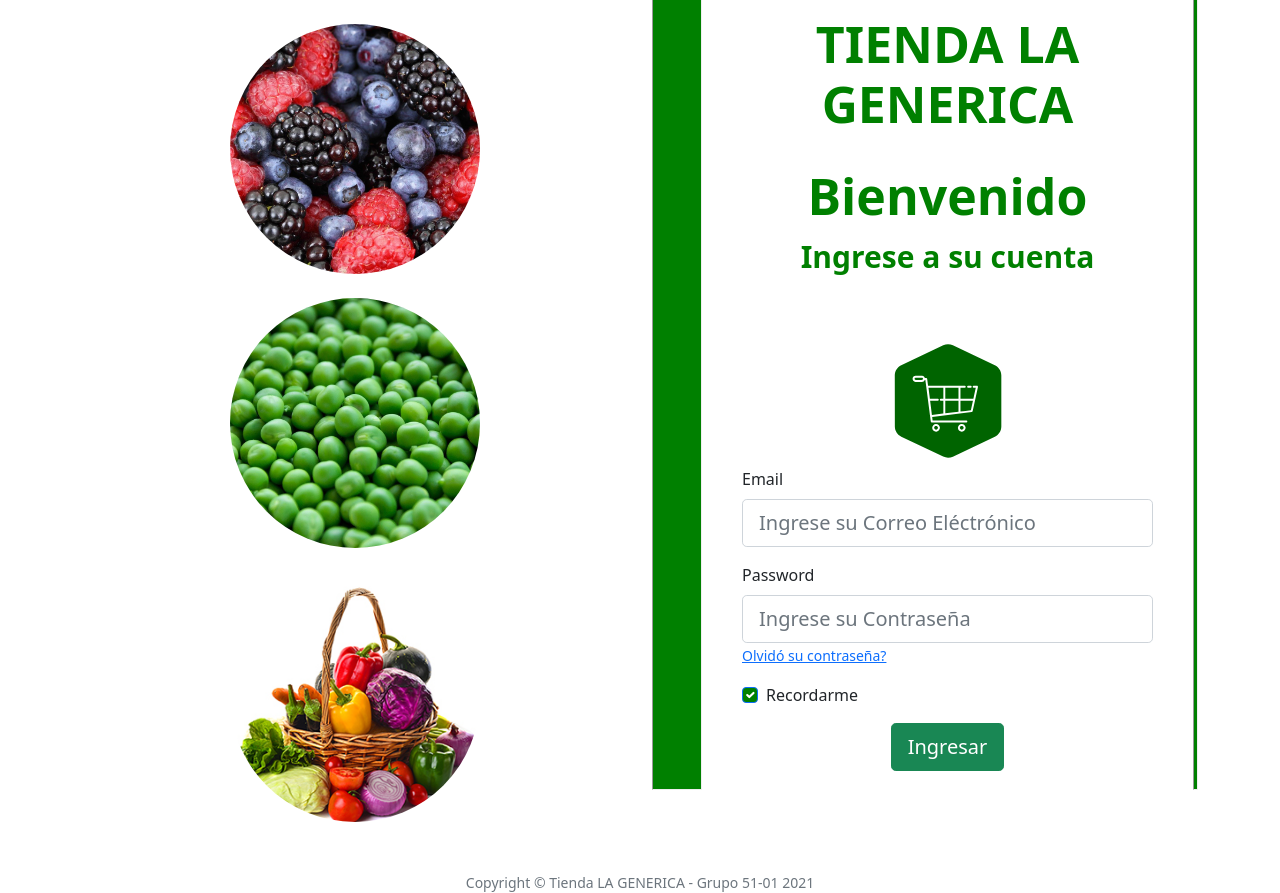
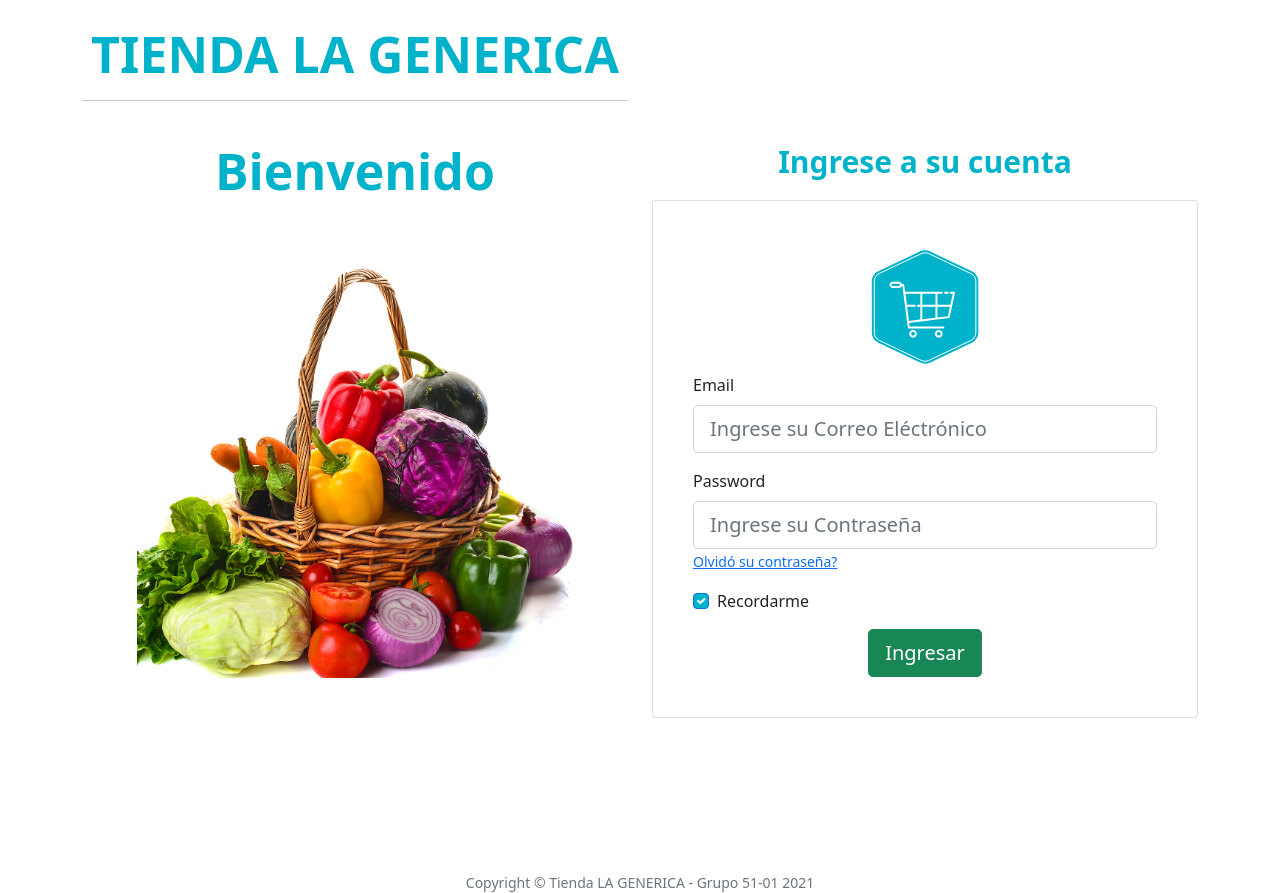
Before and after one commit to pablolon/LaGenerica_G1, an Angular app: page / in a window 1280 px wide. Built offline with nearby package versions, Linux system fonts and the light colour scheme.

Commit message:
Revisión Login

```diff
--- a/src/app/app.component.css
+++ b/src/app/app.component.css
@@ -1,38 +1,23 @@
 p {
     font-size: 30px;
-    color:green;
+    color:#00B2CA;
     font-weight: bolder;
 
 }
 
 .h2 {
     font-size: 50px;
-    color:green;
+    color:#00B2CA;
     font-weight: bolder;
 }
 
 .form-check-input {
-    background-color: green;
+    background-color: #00B2CA;
 }
 
-div.vertical-line{
-    width:50px; /* Line width */
-    background-color: green; /* Line color */
-    height: 100%; /* Override in-line if you want specific height. */
-    float: left; /* Causes the line to float to left of content.
-      You can instead use position:absolute or display:inline-block
-      if this fits better with your design */
-      border: 1px inset; /* This is default border style for <hr> tag */
-  }
-  div.vertical-line2{
-    width: 5px;
-    background-color: green;
-    height: 100%;
-    float: right;
-    border: 1px inset; /* This is default border style for <hr> tag */
-  }
+
 
   .card{
-      border:0;
+
 
   }
--- a/src/app/app.component.html
+++ b/src/app/app.component.html
@@ -4,23 +4,27 @@
           <div class="row vh-100">
 
             <div class = "col-md-6 text-center">
+              <div class="text-center mt-4">
+                <h1 class="h2">TIENDA LA GENERICA</h1>
+                <hr>
+                <br>
+                <h1 class="h2">Bienvenido</h1>
+                <p class="lead">
+
+                </p>
+              </div>
               <br>
-              <img src="assets/berries.jpg" alt="frutas" class="img-fluid rounded-circle" width="250"/>
-              <br>
-              <br>
-              <img src="assets/peas.jpg" alt="frutas" class="img-fluid rounded-circle" width="250"/>
-              <br>
-              <br>
-              <img src="assets/vegetables2.jpg" alt="frutas" class="img-fluid rounded-circle" width="250"/></div>
+              <img src="assets/vegetables.jpg" alt="frutas"  width="80%"/>
 
+            </div>
              <div class="col-sm-10 col-md-8 col-lg-6 mx-auto d-table h-100">
               <div class="d-table-cell align-middle">
                 <div class="vertical-line"></div>
                 <div class="vertical-line2"></div>
                 <div class="text-center mt-4">
-                  <h1 class="h2">TIENDA LA GENERICA</h1>
+                  <h1 class="h2"></h1>
                   <br>
-                  <h1 class="h2">Bienvenido</h1>
+                  <h1 class="h2"></h1>
                   <p class="lead">
                     Ingrese a su cuenta
                   </p>
```
Also changed, not shown: src/assets/logo1.svg.
